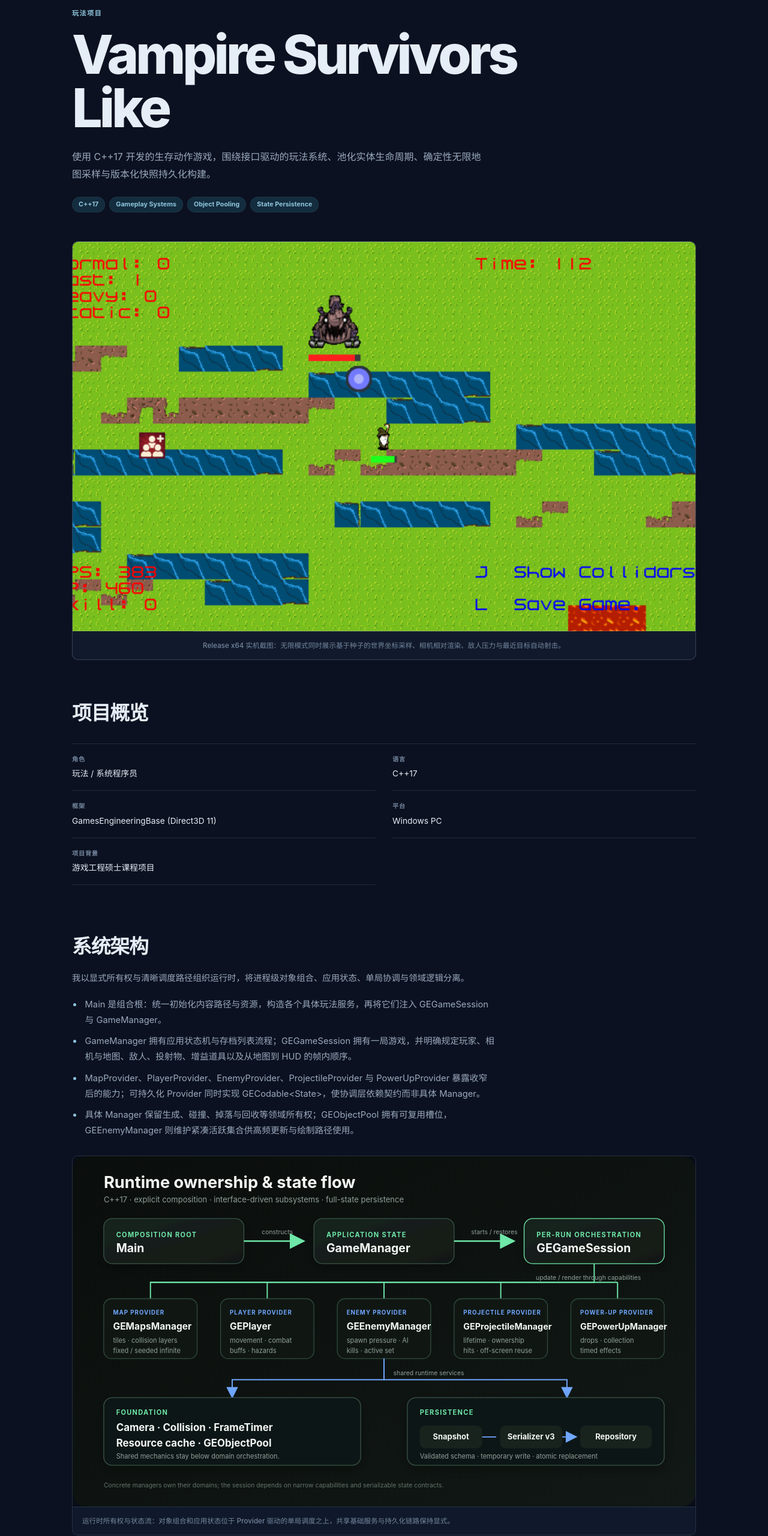
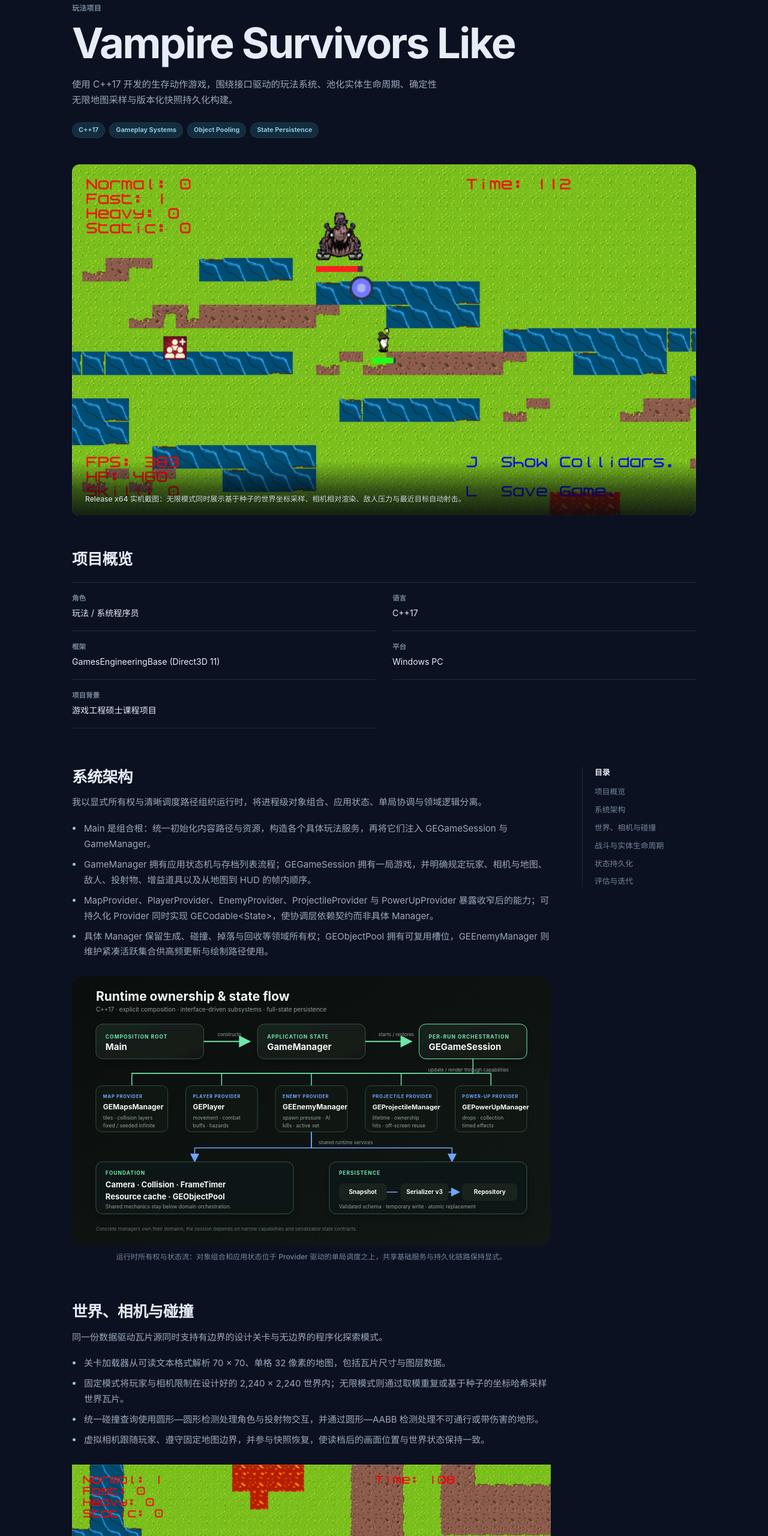
Before and after one commit to Away1615/Away1615.github.io, an Astro site: page /projects/survivors-like in a window 1280 px wide. Shown: the part 220-2780 px from the top of the page at 60% size. Built offline with nearby package versions, Linux system fonts and the light colour scheme; Astro itself is replaced by a stand-in of ours.

Commit message:
Refine project detail layout

```diff
--- /dev/null
+++ b/src/components/ProjectMarkdown.astro
@@ -0,0 +1,47 @@
+---
+import type { CollectionEntry } from "astro:content";
+import { render } from "astro:content";
+
+interface Props {
+  entry: CollectionEntry<"projectDetails">;
+  language: "en" | "zh";
+  tocLabel: string;
+  overviewLabel: string;
+  hidden?: boolean;
+}
+
+const {
+  entry,
+  language,
+  tocLabel,
+  overviewLabel,
+  hidden = false
+} = Astro.props;
+const { Content, headings } = await render(entry);
+const tableOfContents = headings.filter(({ depth }) => depth === 2 || depth === 3);
+---
+
+<section
+  class="project-markdown-layout"
+  data-project-language={language}
+  lang={language === "zh" ? "zh-CN" : "en"}
+  hidden={hidden}
+>
+  <nav class="project-markdown-toc" aria-label={tocLabel}>
+    <p class="project-markdown-toc-title">{tocLabel}</p>
+    <ol>
+      <li class="is-depth-2">
+        <a href="#project-overview-title">{overviewLabel}</a>
+      </li>
+      {tableOfContents.map((heading) => (
+        <li class={`is-depth-${heading.depth}`}>
+          <a href={`#${heading.slug}`}>{heading.text}</a>
+        </li>
+      ))}
+    </ol>
+  </nav>
+
+  <article class="project-markdown">
+    <Content />
+  </article>
+</section>
--- a/src/i18n/copy.ts
+++ b/src/i18n/copy.ts
@@ -81,6 +81,7 @@ export const copy = {
   projectDetail: {
     back: localized("Back to projects", "返回项目"),
     overview: localized("Project overview", "项目概览"),
+    toc: localized("On this page", "目录"),
     allProjects: localized("View all projects", "查看全部项目")
   },
   experience: {
--- a/src/pages/projects/[id].astro
+++ b/src/pages/projects/[id].astro
@@ -1,6 +1,7 @@
 ---
 import type { CollectionEntry } from "astro:content";
-import { getCollection, render } from "astro:content";
+import { getCollection } from "astro:content";
+import ProjectMarkdown from "../../components/ProjectMarkdown.astro";
 import type { Project } from "../../data/portfolio";
 import { localized, projects } from "../../data/portfolio";
 import { copy } from "../../i18n/copy";
@@ -34,8 +35,6 @@ interface Props {
 }
 
 const { project, englishDetail, chineseDetail } = Astro.props;
-const { Content: EnglishContent } = await render(englishDetail);
-const { Content: ChineseContent } = await render(chineseDetail);
 const pageTitle = localized(`${project.detailTitle} - Wei Dong`, `${project.detailTitle} - 董伟`);
 ---
 
@@ -114,14 +113,19 @@ const pageTitle = localized(`${project.detailTitle} - Wei Dong`, `${project.deta
       </dl>
     </section>
 
-    <div class="project-detail-content">
-      <article class="project-markdown" data-project-language="en">
-        <EnglishContent />
-      </article>
-      <article class="project-markdown" data-project-language="zh" hidden>
-        <ChineseContent />
-      </article>
-    </div>
+    <ProjectMarkdown
+      entry={englishDetail}
+      language="en"
+      tocLabel={copy.projectDetail.toc.en}
+      overviewLabel={copy.projectDetail.overview.en}
+    />
+    <ProjectMarkdown
+      entry={chineseDetail}
+      language="zh"
+      tocLabel={copy.projectDetail.toc.zh}
+      overviewLabel={copy.projectDetail.overview.zh}
+      hidden
+    />
 
     <a class="project-detail-all" href="/projects/">
       <span data-en={copy.projectDetail.allProjects.en} data-zh={copy.projectDetail.allProjects.zh}>
--- a/src/scripts/site.ts
+++ b/src/scripts/site.ts
@@ -55,10 +55,10 @@ function updateLocalizedLinks(language: Language): void {
 }
 
 function updateProjectMarkdown(language: Language): void {
-  const articles = document.querySelectorAll<HTMLElement>("[data-project-language]");
+  const sections = document.querySelectorAll<HTMLElement>("[data-project-language]");
 
-  for (const article of articles) {
-    article.hidden = article.dataset.projectLanguage !== language;
+  for (const section of sections) {
+    section.hidden = section.dataset.projectLanguage !== language;
   }
 }
 
--- a/src/styles/global.css
+++ b/src/styles/global.css
@@ -945,21 +945,32 @@ h1 {
 }
 
 .project-detail-hero {
-  max-width: 860px;
-  margin: 74px 0 48px;
+  max-width: 760px;
+  margin: 64px 0 44px;
+}
+
+.project-detail-hero .archive-eyebrow {
+  margin-bottom: 12px;
+  color: var(--quiet);
+  font-size: 0.76rem;
+  font-weight: 620;
+  letter-spacing: 0;
+  text-transform: none;
 }
 
 .project-detail-hero h1 {
-  font-size: clamp(3.25rem, 7vw, 5.8rem);
-  letter-spacing: -0.055em;
+  font-size: clamp(2.75rem, 5.5vw, 4.5rem);
+  font-weight: 720;
+  letter-spacing: -0.035em;
+  line-height: 1.06;
 }
 
 .project-detail-hero > p:not(.archive-eyebrow) {
-  max-width: 68ch;
-  margin: 22px 0 0;
+  max-width: 64ch;
+  margin: 18px 0 0;
   color: var(--muted);
-  font-size: 1rem;
-  line-height: 1.8;
+  font-size: 0.96rem;
+  line-height: 1.72;
 }
 
 .project-detail-hero .tag-list {
@@ -976,15 +987,19 @@ h1 {
   border-radius: 10px;
   color: rgba(229, 237, 247, 0.72);
   font-size: 0.72rem;
-  font-weight: 700;
-  letter-spacing: 0.09em;
-  text-transform: uppercase;
+  font-weight: 600;
+  letter-spacing: 0.03em;
 }
 
 .project-detail-media-image {
+  position: relative;
+  isolation: isolate;
   display: block;
   min-height: 0;
-  background: var(--surface);
+  overflow: hidden;
+  border: 0;
+  border-radius: 12px;
+  background: #080d18;
   letter-spacing: normal;
   text-transform: none;
 }
@@ -993,81 +1008,181 @@ h1 {
   display: block;
   width: 100%;
   height: auto;
-  aspect-ratio: 16 / 10;
+  aspect-ratio: 16 / 9;
   object-fit: cover;
 }
 
 .project-detail-media-image figcaption,
 .project-detail-figure figcaption {
-  border-top: 1px solid var(--line);
-  padding: 14px 16px;
   color: var(--quiet);
-  font-size: 0.72rem;
-  font-weight: 540;
-  letter-spacing: 0.005em;
-  line-height: 1.6;
+  font-size: 0.76rem;
+  font-weight: 500;
+  letter-spacing: 0;
+  line-height: 1.55;
+}
+
+.project-detail-media-image figcaption {
+  position: absolute;
+  right: 0;
+  bottom: 0;
+  left: 0;
+  z-index: 1;
+  border: 0;
+  background: linear-gradient(
+    to top,
+    rgba(4, 8, 15, 0.88) 0%,
+    rgba(4, 8, 15, 0.58) 48%,
+    rgba(4, 8, 15, 0) 100%
+  );
+  padding: 54px 22px 18px;
+  color: rgba(229, 237, 247, 0.9);
+  text-align: left;
+  text-shadow: 0 1px 2px rgba(0, 0, 0, 0.35);
+}
+
+.project-detail-figure figcaption {
+  width: 100%;
+  margin-top: 10px;
+  padding: 0 8px;
+  text-align: center;
 }
 
 .project-detail-overview {
-  margin-top: 62px;
+  margin-top: 56px;
 }
 
 .project-detail-overview h2,
 .project-markdown > h2 {
   margin: 0;
   color: var(--text);
-  font-size: clamp(1.55rem, 3vw, 2.05rem);
-  font-weight: 680;
-  letter-spacing: -0.035em;
+  font-size: clamp(1.35rem, 2vw, 1.6rem);
+  font-weight: 650;
+  letter-spacing: -0.012em;
+  line-height: 1.35;
 }
 
 .project-detail-overview .project-meta {
-  margin-top: 24px;
+  margin-top: 20px;
+}
+
+.project-detail-overview .project-meta dt {
+  font-size: 0.72rem;
+  font-weight: 600;
+  letter-spacing: 0;
+  text-transform: none;
+}
+
+.project-detail-overview .project-meta dd {
+  font-size: 0.88rem;
+}
+
+.project-markdown-layout {
+  display: grid;
+  grid-template-columns: minmax(0, 1fr) 190px;
+  gap: clamp(36px, 4.5vw, 52px);
+  align-items: start;
+  margin-top: 64px;
+}
+
+.project-markdown-layout[hidden] {
+  display: none;
 }
 
 .project-markdown {
+  grid-column: 1;
+  grid-row: 1;
   display: flow-root;
-}
-
-.project-markdown[hidden] {
-  display: none;
+  min-width: 0;
+}
+
+.project-markdown-toc {
+  position: sticky;
+  top: 96px;
+  grid-column: 2;
+  grid-row: 1;
+  min-width: 0;
+  border-left: 1px solid var(--line);
+  padding-left: 20px;
+}
+
+.project-markdown-toc-title {
+  margin: 0 0 12px;
+  color: var(--text);
+  font-size: 0.8rem;
+  font-weight: 650;
+  letter-spacing: 0;
+}
+
+.project-markdown-toc ol {
+  display: grid;
+  gap: 10px;
+  margin: 0;
+  padding: 0;
+  list-style: none;
+}
+
+.project-markdown-toc li {
+  min-width: 0;
+}
+
+.project-markdown-toc li.is-depth-3 {
+  padding-left: 14px;
+}
+
+.project-markdown-toc a {
+  display: block;
+  color: var(--quiet);
+  font-size: 0.8rem;
+  font-weight: 500;
+  line-height: 1.55;
+  transition: color 160ms ease;
+}
+
+.project-markdown-toc a:hover {
+  color: var(--accent-soft);
 }
 
 .project-markdown > h2 {
-  margin-top: 76px;
+  margin-top: 64px;
+  scroll-margin-top: 96px;
+}
+
+.project-markdown > h2:first-child {
+  margin-top: 0;
 }
 
 .project-markdown > h3 {
-  max-width: 76ch;
-  margin: 42px 0 0;
-  color: var(--text);
-  font-size: 1.2rem;
-  font-weight: 670;
-  letter-spacing: -0.02em;
+  max-width: none;
+  margin: 36px 0 0;
+  color: var(--text);
+  font-size: 1.05rem;
+  font-weight: 650;
+  letter-spacing: 0;
+  scroll-margin-top: 96px;
 }
 
 .project-markdown > p {
-  max-width: 76ch;
-  margin: 13px 0 0;
+  max-width: none;
+  margin: 12px 0 0;
   color: var(--muted);
-  font-size: 0.9rem;
-  line-height: 1.75;
+  font-size: 0.94rem;
+  line-height: 1.72;
 }
 
 .project-markdown > ul,
 .project-markdown > ol {
   display: grid;
-  max-width: 76ch;
-  gap: 10px;
-  margin: 20px 0 0;
+  max-width: none;
+  gap: 8px;
+  margin: 18px 0 0;
   padding-left: 1.15rem;
   color: var(--muted);
-  font-size: 0.92rem;
-  line-height: 1.75;
+  font-size: 0.94rem;
+  line-height: 1.72;
 }
 
 .project-markdown li {
-  padding-left: 0.2rem;
+  padding-left: 0.1rem;
 }
 
 .project-markdown li::marker {
@@ -1117,7 +1232,7 @@ h1 {
 }
 
 .project-markdown blockquote {
-  max-width: 76ch;
+  max-width: none;
   margin: 22px 0 0;
   border-left: 2px solid var(--accent);
   padding-left: 18px;
@@ -1165,17 +1280,19 @@ h1 {
 .project-detail-gallery {
   display: grid;
   grid-template-columns: repeat(2, minmax(0, 1fr));
-  gap: 18px;
+  gap: 32px 24px;
   margin-top: 28px;
 }
 
 .project-detail-figure {
+  display: flex;
+  flex-direction: column;
+  align-items: center;
   min-width: 0;
   margin: 0;
-  overflow: hidden;
-  border: 1px solid var(--line);
-  border-radius: 9px;
-  background: var(--surface-soft);
+  border: 0;
+  border-radius: 0;
+  background: transparent;
 }
 
 .project-detail-figure.is-wide {
@@ -1184,16 +1301,13 @@ h1 {
 
 .project-detail-figure img {
   display: block;
-  width: 100%;
+  width: auto;
+  max-width: 100%;
   height: auto;
-  aspect-ratio: 16 / 10;
-  background: #080d18;
+  margin-inline: auto;
+  aspect-ratio: auto;
+  background: transparent;
   object-fit: contain;
-}
-
-.project-detail-figure.is-wide img {
-  height: auto;
-  aspect-ratio: auto;
 }
 
 .project-detail-all {
@@ -1530,20 +1644,41 @@ h1 {
   }
 
   .project-detail-hero {
-    margin: 58px 0 38px;
+    margin: 52px 0 36px;
   }
 
   .project-detail-hero h1 {
-    font-size: clamp(2.75rem, 13vw, 4rem);
+    font-size: clamp(2.35rem, 11vw, 3.25rem);
   }
 
   .project-detail-media {
     min-height: 230px;
   }
 
+  .project-detail-media-image {
+    min-height: 0;
+    overflow: visible;
+    border-radius: 0;
+    background: transparent;
+  }
+
+  .project-detail-media-image img {
+    border-radius: 9px;
+  }
+
+  .project-detail-media-image figcaption {
+    position: static;
+    background: transparent;
+    padding: 10px 4px 0;
+    color: var(--quiet);
+    font-size: 0.72rem;
+    text-align: center;
+    text-shadow: none;
+  }
+
   .project-detail-gallery {
     grid-template-columns: 1fr;
-    gap: 14px;
+    gap: 28px;
   }
 
   .project-detail-figure.is-wide {
@@ -1555,7 +1690,7 @@ h1 {
   }
 
   .project-markdown > h2 {
-    margin-top: 60px;
+    margin-top: 52px;
   }
 
 }
@@ -1623,6 +1758,34 @@ h1 {
   .archive-shell,
   .project-detail-shell {
     padding-top: 58px;
+  }
+
+  .project-markdown-layout {
+    grid-template-columns: minmax(0, 1fr);
+    gap: 36px;
+    margin-top: 60px;
+  }
+
+  .project-markdown-toc {
+    position: static;
+    grid-column: 1;
+    grid-row: 1;
+    border: 0;
+    border-top: 1px solid var(--line);
+    border-bottom: 1px solid var(--line);
+    border-radius: 0;
+    background: transparent;
+    padding: 18px 0;
+  }
+
+  .project-markdown-toc ol {
+    grid-template-columns: repeat(auto-fit, minmax(170px, 1fr));
+    gap: 10px 24px;
+  }
+
+  .project-markdown {
+    grid-column: 1;
+    grid-row: 2;
   }
 }
 
@@ -1679,6 +1842,24 @@ h1 {
   .project-detail-hero > p:not(.archive-eyebrow) {
     font-size: 0.92rem;
   }
+
+  .project-markdown-layout {
+    gap: 32px;
+    margin-top: 52px;
+  }
+
+  .project-markdown-toc {
+    padding: 16px 0;
+  }
+
+  .project-markdown-toc ol {
+    grid-template-columns: 1fr;
+  }
+
+  .project-markdown > h2,
+  .project-markdown > h3 {
+    scroll-margin-top: 120px;
+  }
 }
 
 @media (max-width: 380px) {
```
